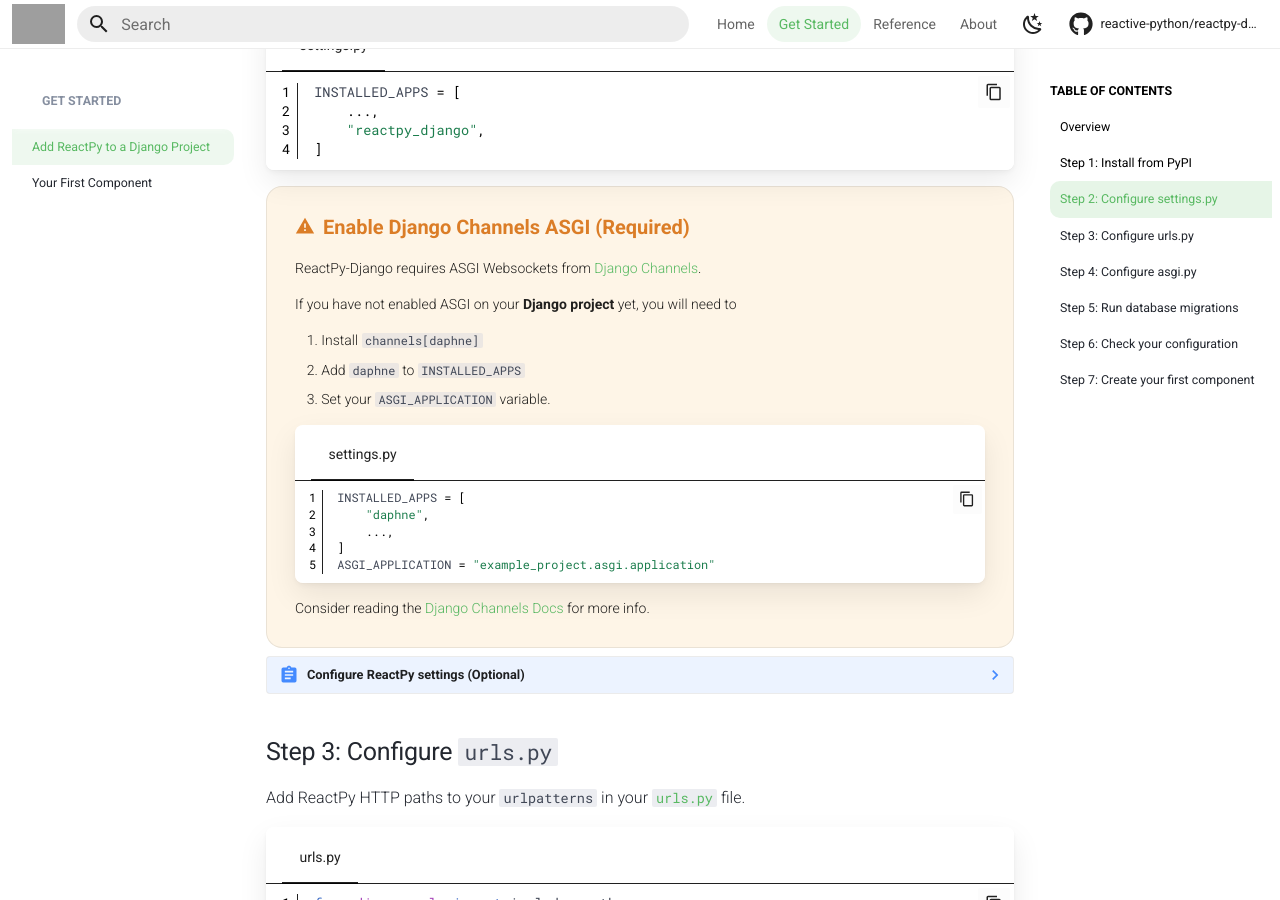
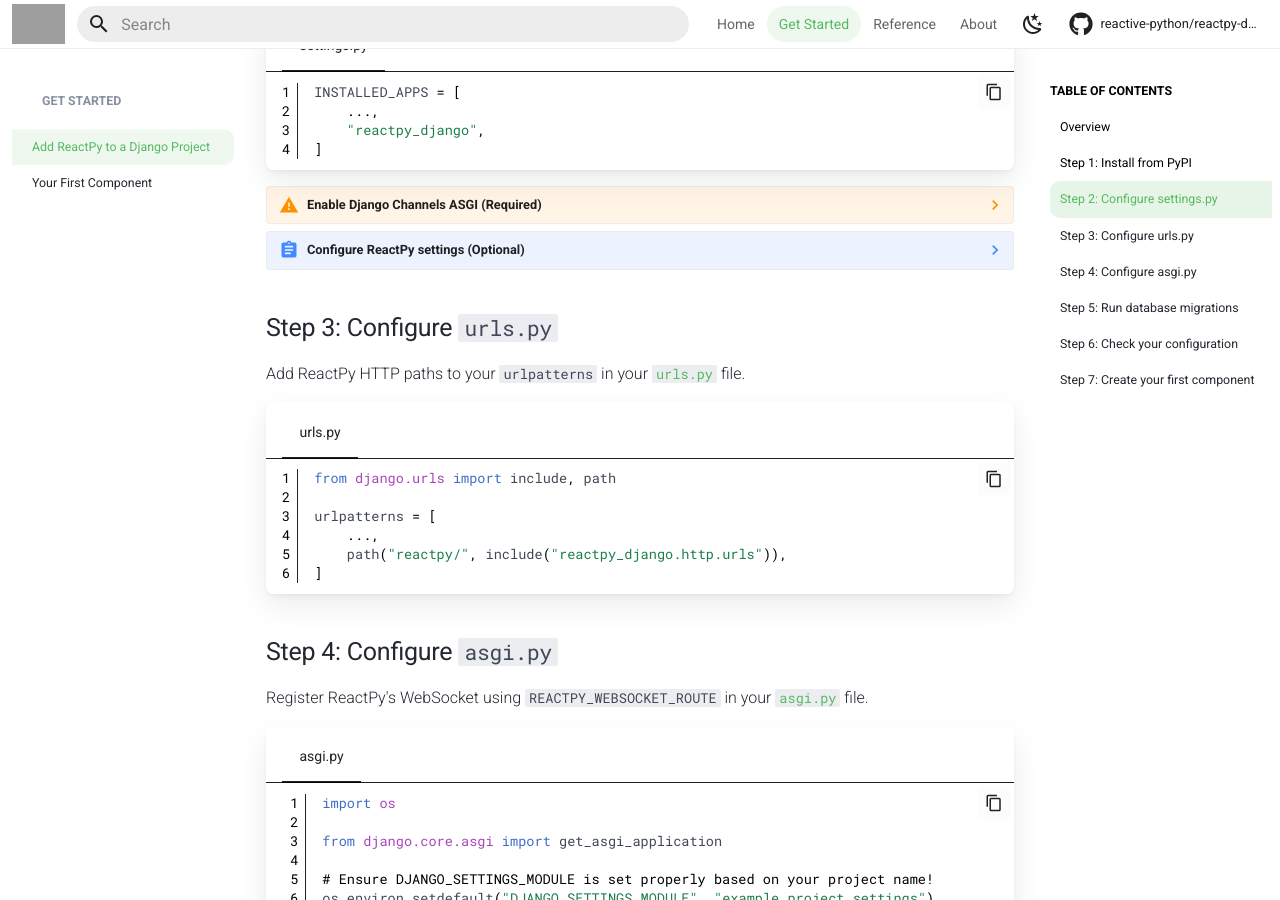
Before and after one commit to reactive-python/reactpy-django, an MkDocs documentation site: the page built from docs/src/learn/add-reactpy-to-a-django-project.md, in a window 1280 px wide and 900 px high, scrolled down 770 px. Built offline with MkDocs 1.6.1 and Material for MkDocs 9.7.7, drawn with Linux system fonts in a browser that asks for light colours; comment, search, counter and statistics services are not loaded; the version menu is left out; grey boxes are pictures that could not be loaded.

Commit message:
revert accidental admonition change

````diff
--- a/docs/src/learn/add-reactpy-to-a-django-project.md
+++ b/docs/src/learn/add-reactpy-to-a-django-project.md
@@ -32,7 +32,7 @@ Add `reactpy_django` to [`INSTALLED_APPS`](https://docs.djangoproject.com/en/dev
     {% include "../../python/configure-installed-apps.py" %}
     ```
 
-!!! warning "Enable Django Channels ASGI (Required)"
+??? warning "Enable Django Channels ASGI (Required)"
 
     ReactPy-Django requires ASGI Websockets from [Django Channels](https://github.com/django/channels).
 
````
